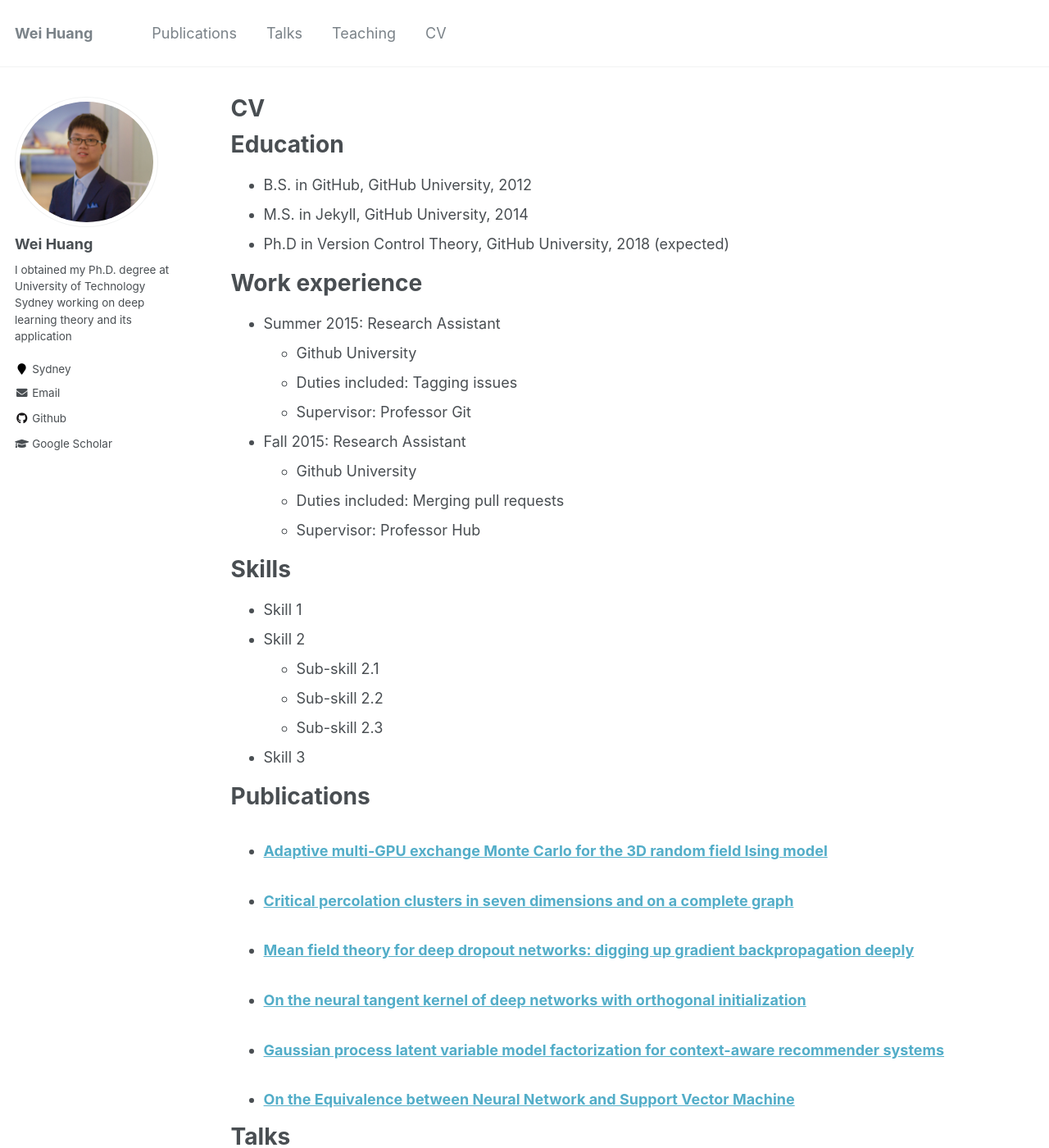
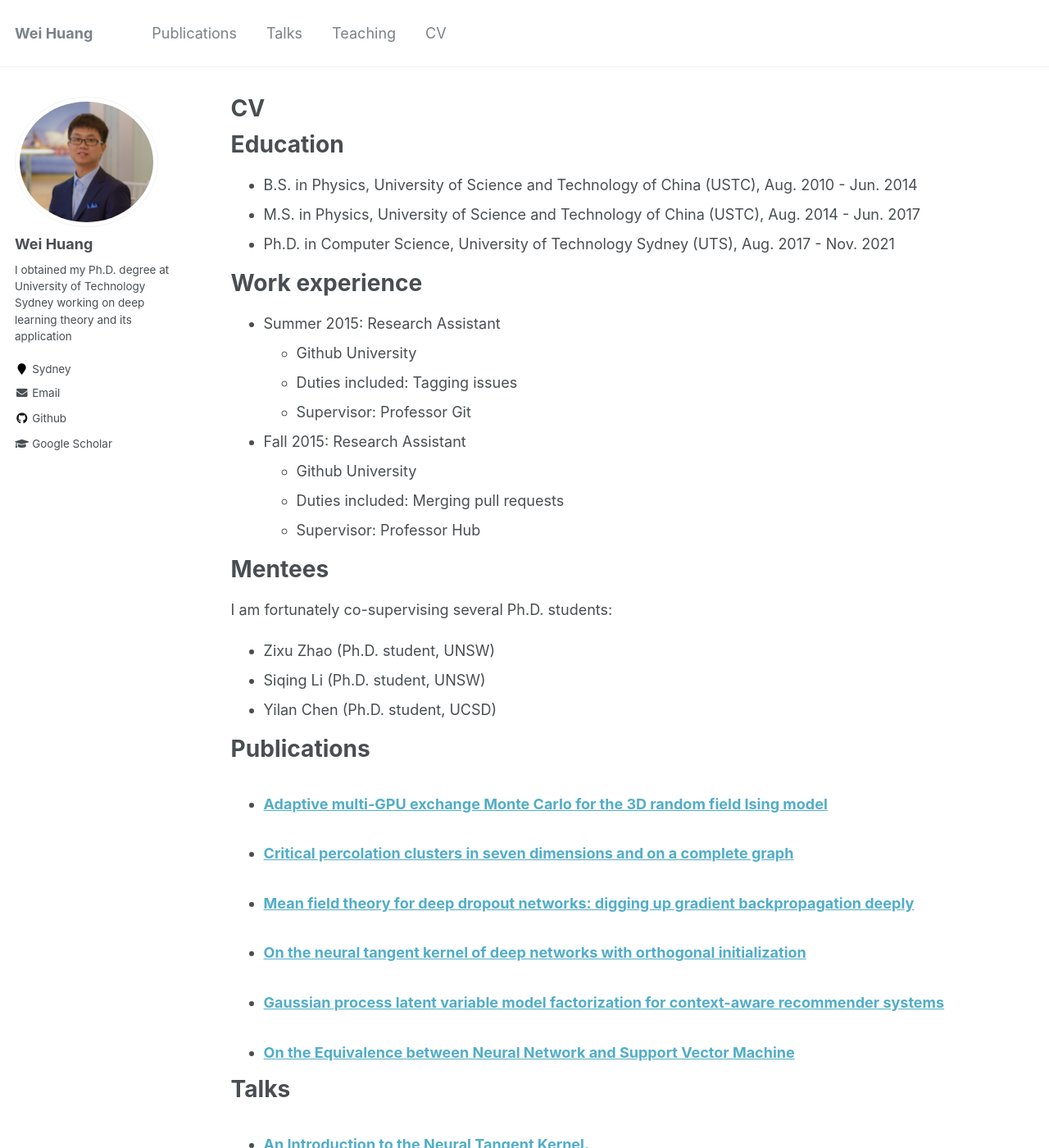
Before and after one commit to WeiHuang05/Weihuang05.github.io, a Jekyll site: the page built from _pages/cv.md, in a window 1280 px wide and 1400 px high. Shown: the whole window at 82% size. Built offline with Jekyll 4.4.1, drawn with Linux system fonts in a browser that asks for light colours; some of the changed text lies outside the part shown.

Commit message:
Update cv.md

```diff
--- a/_pages/cv.md
+++ b/_pages/cv.md
@@ -11,9 +11,9 @@ redirect_from:
 
 Education
 ======
-* B.S. in GitHub, GitHub University, 2012
-* M.S. in Jekyll, GitHub University, 2014
-* Ph.D in Version Control Theory, GitHub University, 2018 (expected)
+* B.S. in Physics, University of Science and Technology of China (USTC), Aug. 2010 - Jun. 2014
+* M.S. in Physics, University of Science and Technology of China (USTC), Aug. 2014 - Jun. 2017
+* Ph.D. in Computer Science, University of Technology Sydney (UTS),  Aug. 2017 - Nov. 2021
 
 Work experience
 ======
@@ -27,14 +27,12 @@ Work experience
   * Duties included: Merging pull requests
   * Supervisor: Professor Hub
 
-Skills
+Mentees
 ======
-* Skill 1
-* Skill 2
-  * Sub-skill 2.1
-  * Sub-skill 2.2
-  * Sub-skill 2.3
-* Skill 3
+I am fortunately co-supervising several Ph.D. students:
+* Zixu Zhao (Ph.D. student, UNSW)
+* Siqing Li (Ph.D. student, UNSW)
+* Yilan Chen (Ph.D. student, UCSD)
 
 Publications
 ======
@@ -56,4 +54,5 @@ Teaching
 
 Service and leadership
 ======
-* Currently signed in to 43 different slack teams
+* Conference reviewer:  NeurIPS 2021-2022, ICLR 2022-2023, ICML 2021-2022, KDD 2022, CVPR 2022, IJCAI 2022, SIGIR 2022, AISTATS 2022-2023, AAAI 2022 (Meta Reviewer).
+* Journal reviewer: IEEE Transactions on Cybernetics, IEEE TKDE.
```
